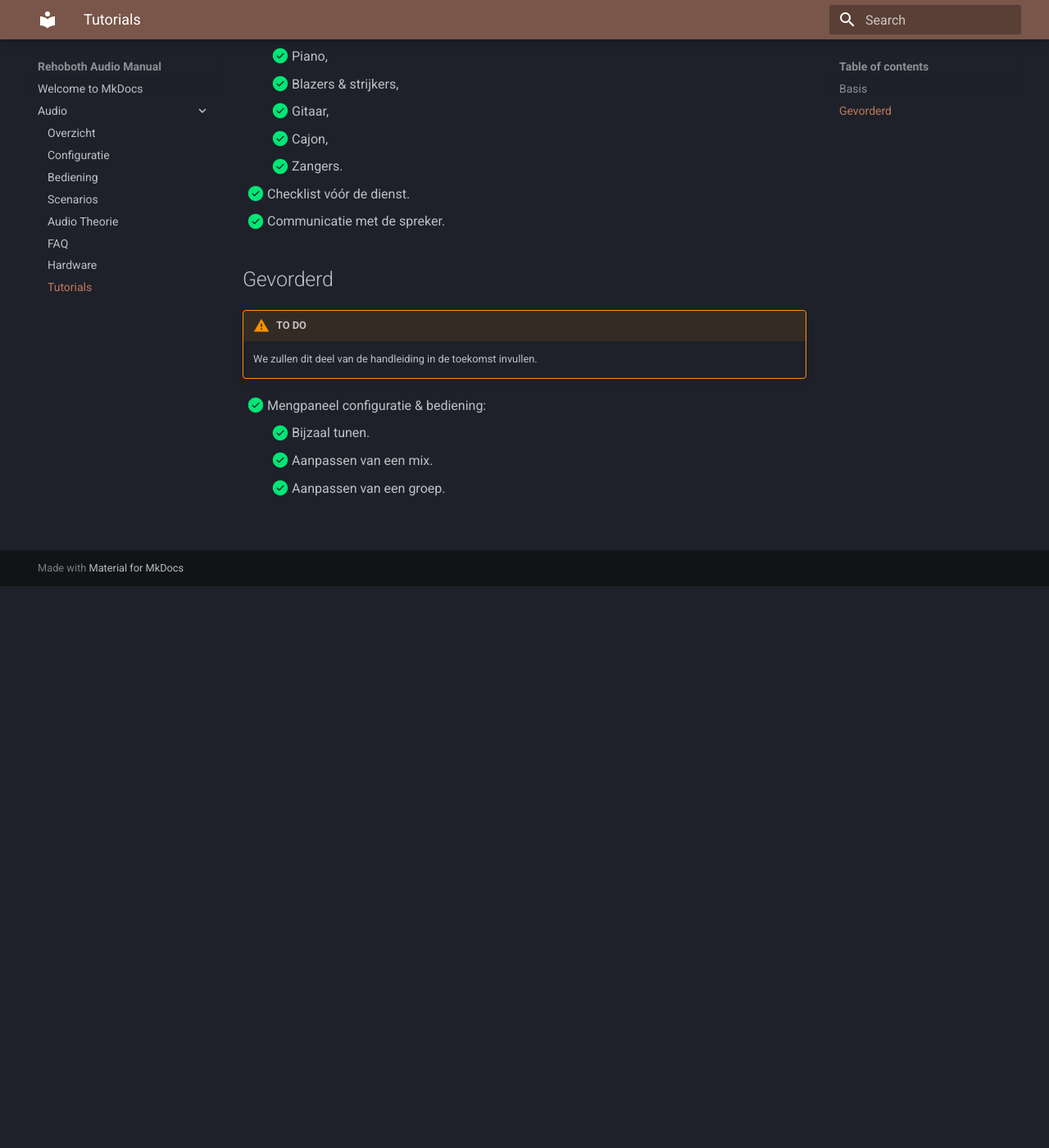
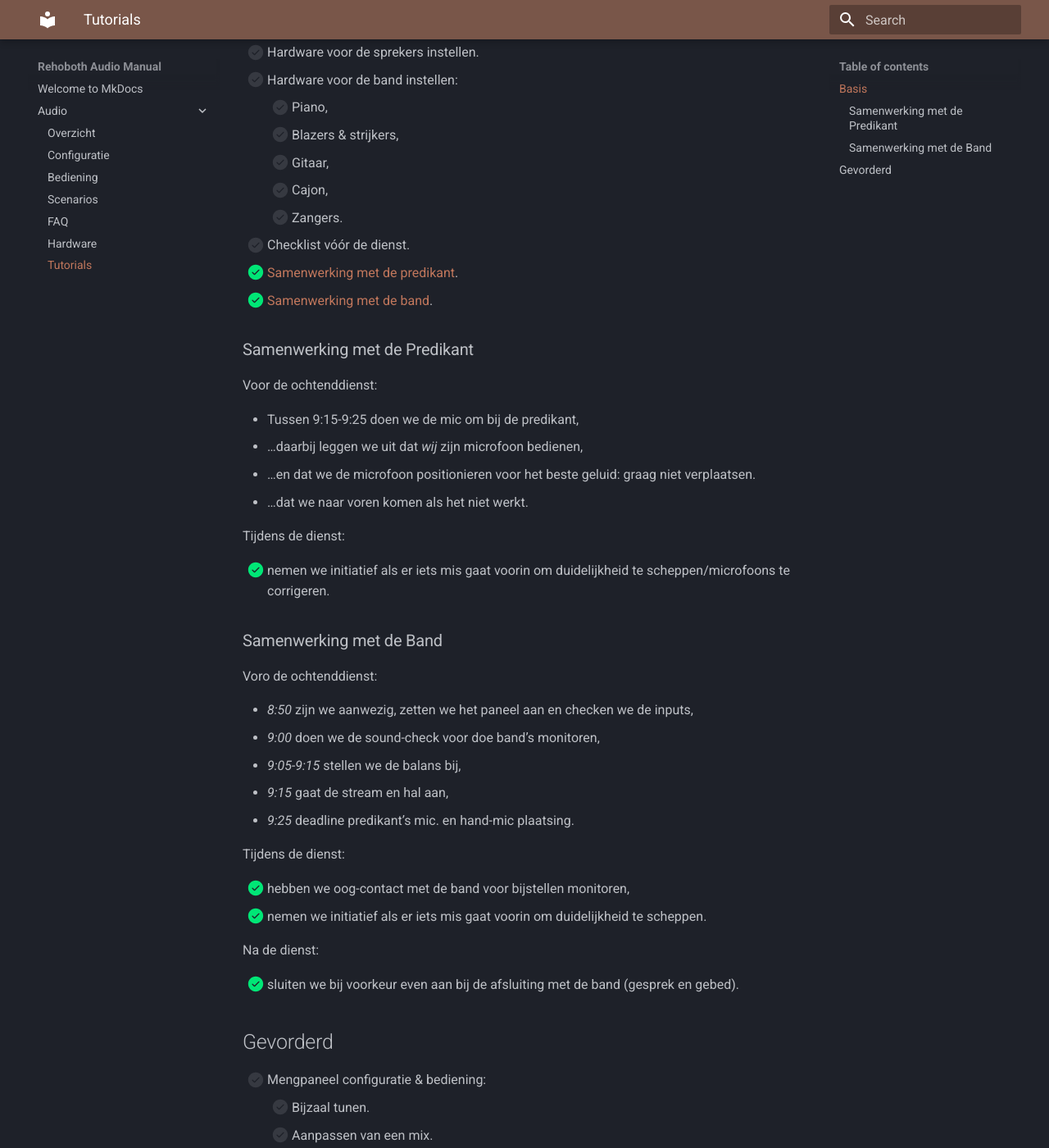
Before and after one commit to ajrouvoet/audioman.md, an MkDocs documentation site: the page built from docs/audio/tutorials/index.md, in a window 1280 px wide and 1400 px high, scrolled down 685 px. Shown: the whole window at 82% size. Built offline with MkDocs 1.6.1 and Material for MkDocs 9.7.7, drawn with Linux system fonts in a browser that asks for light colours; some of the changed text lies outside the part shown.

Commit message:
Updates based on discussion 29 mei

```diff
--- a/docs/audio/tutorials/index.md
+++ b/docs/audio/tutorials/index.md
@@ -10,30 +10,62 @@ moet kennen voor deze niveaus.
 
 ## Basis
 
+!!! warning "We zijn bezig deze informatie compleet te maken."
+
 - [x] Mengpaneel configuratie & bediening:
     + [x] [aan- en uitschakelen](/audio/40-bediening/#aan-en-uitzetten),
     + [x] [standaard mixes](/audio/30-config/#mixes),
     + [x] [standaard groepen](/audio/30-config/#groepen),
     + [x] [equalizer](/audio/40-bediening/#equalizer),
     + [x] [gate](/audio/40-bediening/#gate),
-    - [x] veelvoorkomende problemen tijdens de dienst.
-- [x] Hardware voor de sprekers instellen.
-- [x] Hardware voor de band instellen:
-    + [x] Piano,
-    + [x] Blazers & strijkers,
-    + [x] Gitaar,
-    + [x] Cajon,
-    + [x] Zangers.
-- [x] Checklist vóór de dienst.
-- [x] Communicatie met de spreker.
+    + [x] [faq (veelvoorkomende problemen tijdens de dienst)](/audio/90-faq)
+- [ ] Hardware voor de sprekers instellen.
+- [ ] Hardware voor de band instellen:
+    + [ ] Piano,
+    + [ ] Blazers & strijkers,
+    + [ ] Gitaar,
+    + [ ] Cajon,
+    + [ ] Zangers.
+- [ ] Checklist vóór de dienst.
+- [x] [Samenwerking met de predikant](#samenwerking-met-de-predikant).
+- [x] [Samenwerking met de band](#samenwerking-met-de-band).
+
+### Samenwerking met de Predikant
+
+Voor de ochtenddienst:
+
++ Tussen 9:15-9:25 doen we de mic om bij de predikant,
++ ...daarbij leggen we uit dat *wij* zijn microfoon bedienen,
++ ...en dat we de microfoon positionieren voor het beste geluid: graag niet verplaatsen.
++ ...dat we naar voren komen als het niet werkt.
+
+Tijdens de dienst:
+
++ [x] nemen we initiatief als er iets mis gaat voorin om duidelijkheid te scheppen/microfoons te corrigeren.
+
+### Samenwerking met de Band
+
+Voro de ochtenddienst:
+
++ *8:50* zijn we aanwezig, zetten we het paneel aan en checken we de inputs,
++ *9:00* doen we de sound-check voor doe band's monitoren,
++ *9:05-9:15* stellen we de balans bij,
++ *9:15* gaat de stream en hal aan,
++ *9:25* deadline predikant's mic. en hand-mic plaatsing.
+
+Tijdens de dienst:
+
++ [x] hebben we oog-contact met de band voor bijstellen monitoren,
++ [x] nemen we initiatief als er iets mis gaat voorin om duidelijkheid te scheppen.
+
+Na de dienst:
+
++ [x] sluiten we bij voorkeur even aan bij de afsluiting met de band (gesprek en gebed).
 
 ## Gevorderd
 
-!!! warning "TO DO"
-
-    We zullen dit deel van de handleiding in de toekomst invullen.
-
-- [x] Mengpaneel configuratie & bediening:
-    - [x] Bijzaal tunen.
-    - [x] Aanpassen van een mix.
-    - [x] Aanpassen van een groep.
+- [ ] Mengpaneel configuratie & bediening:
+    - [ ] Bijzaal tunen.
+    - [ ] Aanpassen van een mix.
+    - [ ] Aanpassen van een groep.
+- [ ] Huren van extra materiaal.
```
Also changed, not shown: docs/audio/00-index.md (+5 -18 lines), docs/audio/30-config.md (+10 -8 lines), docs/audio/40-bediening.md (+23 -15 lines), docs/audio/80-theorie.md (deleted, +0 -7 lines), docs/audio/90-faq.md (+10 -6 lines), docs/audio/hardware/index.md (+1 -2 lines), docs/images/peq.webp (added), 3 other files.
